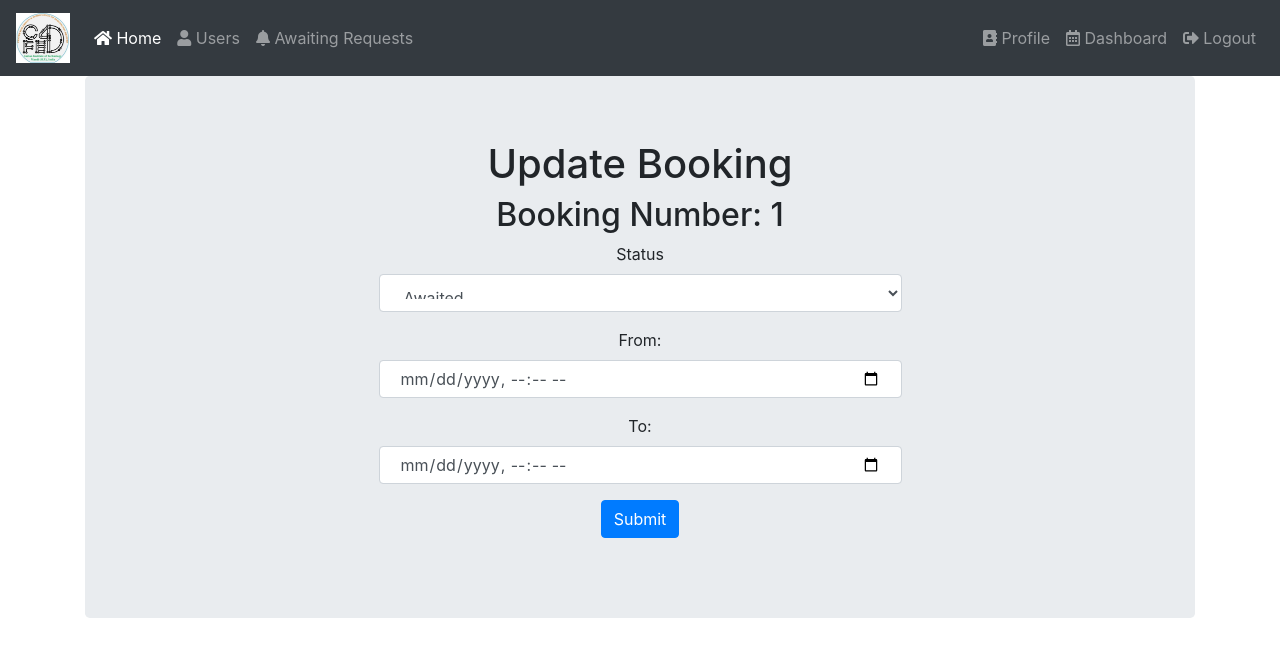
After one commit to rishi-s8/book-slots, a Flask app: page /update_booking/1 in a window 1280 px wide. The commit adds this page. Shown: the top 657 px of the page. Run offline with Flask 2, Linux system fonts and the light colour scheme; a user stored in the database is signed in; some libraries are stand-ins or nearby versions.

Commit message:
Added new route to Update Bookings

```diff
--- a/app.py
+++ b/app.py
@@ -14,7 +14,7 @@ app = Flask(__name__)
 # Config MySQL
 app.config['MYSQL_HOST'] = 'localhost'
 app.config['MYSQL_USER'] = 'root'
-app.config['MYSQL_PASSWORD'] = ''
+app.config['MYSQL_PASSWORD'] = 'Harrywand$24'
 app.config['MYSQL_DB'] = 'c4dfedBooking'
 app.config['MYSQL_CURSORCLASS'] = 'DictCursor'
 
@@ -64,17 +64,36 @@ def users():
     flash("No users found.", "danger")
     return render_template('home.html')
 
-#Flask form to Update Bookins Status
+#Flask form to Update Booking Status
 class UpdateBooking(Form):
     typeList = [('Awaited', 'Awaited'), ('Accepted', 'Accepted'),('Rescheduled', 'Rescheduled'),('Rejected', 'Rejected')]
     status = SelectField('Status', choices=typeList)
+    From = DateTimeLocalField("From: ", [validators.DataRequired()], format='%Y-%m-%dT%H:%M')
+    To = DateTimeLocalField("To: ", [validators.DataRequired()], format='%Y-%m-%dT%H:%M')
     bookingID = HiddenField('ID')
 
-#Flask Route to view and update slot booking requests
+#Flask Route to update slot booking requests
+@app.route('/update_booking/<int:BookingID>', methods=['GET', 'POST'])
+@is_admin
+def update_booking(BookingID):
+    form = UpdateBooking(request.form)
+    if request.method == 'POST':
+        cur = mysql.connection.cursor()
+        Status = request.form['status']
+        BookingID = request.form['bookingID']
+        From = request.form['From']
+        To = request.form['To']
+        cur.execute("UPDATE Bookings SET RequestStatus= %s, fromDateTime=%s, toDateTime=%s WHERE BookingID = %s", (Status,From,To, BookingID))
+        mysql.connection.commit()
+        cur.close()
+        flash("Status Updated.", "success")
+        return redirect(url_for('requests'))
+    return render_template('update_booking.html', BookingID=BookingID, form=form)
+
+#Flask Route to view slot booking requests
 @app.route('/requests', methods=['GET', 'POST'])
 @is_admin
 def requests():
-    form = UpdateBooking(request.form)
     cur = mysql.connection.cursor()
     result = cur.execute(
         "SELECT e.Name as equipmentName,\
@@ -87,14 +106,6 @@ def requests():
     requests = cur.fetchall()
     cur.close()
     if result > 0:
-        if request.method == 'POST':
-            cur = mysql.connection.cursor()
-            Status = request.form['status']
-            BookingID = request.form['bookingID']
-            cur.execute("UPDATE Bookings SET RequestStatus= %s WHERE BookingID = %s", (Status,BookingID))
-            mysql.connection.commit()
-            cur.close()
-            flash("Status Updated.", "success")
         return render_template('requests.html', requests = requests,form=form)
     flash("No Pending Requests.", "danger")
     return render_template('requests.html', form=form)
--- /dev/null
+++ b/templates/update_booking.html
@@ -0,0 +1,36 @@
+{% extends 'layout.html' %}
+
+{% block title %} Update {% endblock %}
+
+{% block body %}
+<style>
+    .form-control {
+        width: 50%;
+        padding: 12px 20px;
+        margin: auto;
+        box-sizing: border-box;
+    }
+</style>
+<div class="jumbotron text-center">
+    <h1>Update Booking </h1>
+    <h2>Booking Number: {{BookingID}}</h2>
+    {% from "includes/_formhelpers.html" import render_field %}
+    <form method='POST' action="">
+        <div class="form-group">
+            {{render_field(form.status, class_="form-control")}}
+        </div>
+
+        <div class="form-group">
+            {{render_field(form.From, class_="form-control", id='editor')}}
+        </div>
+        <div class="form-group">
+            {{render_field(form.To, class_="form-control", id='editor')}}
+        </div>
+
+        {{ form.bookingID(value=BookingID) }}
+        <p>
+            <input type='submit' class="btn btn-primary" value="Submit">
+        </p>
+    </form>
+</div>
+{% endblock %}
```
Also changed, not shown: templates/requests.html (+1 -17 lines).
